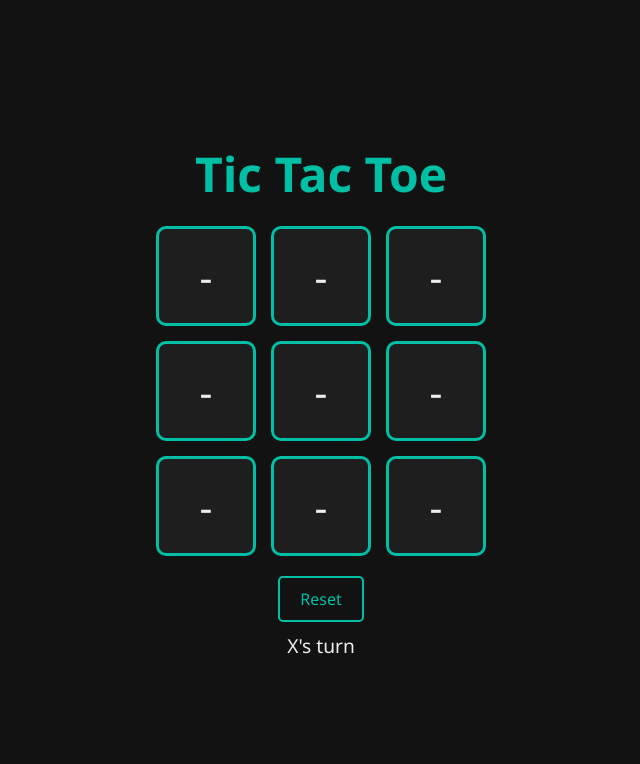
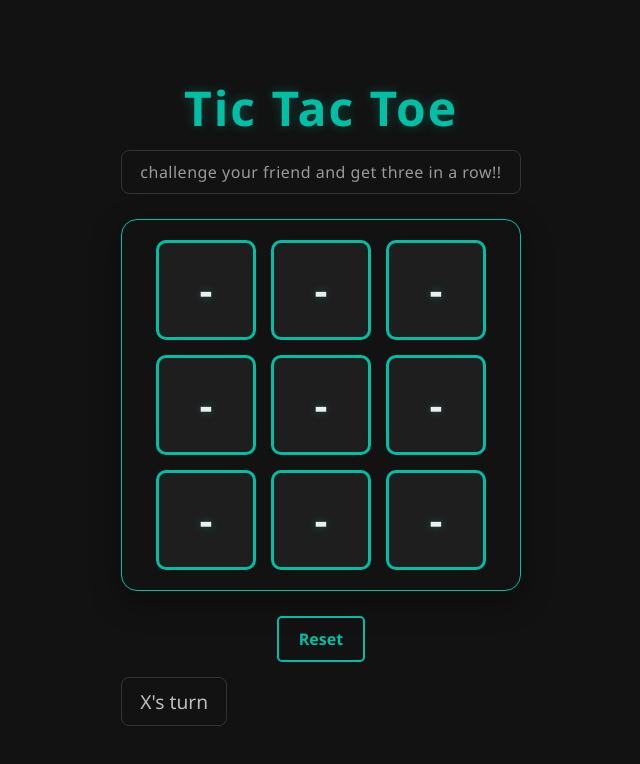
Before and after one commit to Juhi3921/tic-tac-toe-app, a React (Vite) app: page / in a window 1280 px wide. Shown: the top 764 px of the page, without its empty margins (319-959 px from the left). Built offline with nearby package versions, Linux system fonts and the light colour scheme.

Commit message:
done with changes in ui with dark theme

```diff
--- a/src/App.jsx
+++ b/src/App.jsx
@@ -39,7 +39,8 @@ function App() {
   return (
     <div className="App">
       <h1>Tic Tac Toe</h1>
-
+      <p className="game-description">
+         challenge your friend and get three in a row!!</p>
       <div className="board">
         {board.map((value, index) => (
           <BoardTile
--- a/src/index.css
+++ b/src/index.css
@@ -8,7 +8,7 @@
 
 /* Body Dark Theme */
 body {
-  background-color: #121212;
+  background: linear-gradient(135deg, #121212, #121212);
   color: #eeeeee;
   display: flex;
   justify-content: center;
@@ -24,6 +24,8 @@ h1 {
   font-size: 3rem;
   margin-bottom: 20px;
   color: #00bfa5;
+  letter-spacing: 2px;
+  text-shadow: 0 0 12px rgba(0, 191, 165, 0.3);
 }
 
 /* Board Grid */
@@ -32,7 +34,13 @@ h1 {
   grid-template-columns: repeat(3, 100px);
   gap: 15px;
   justify-content: center;
-  margin-bottom: 20px;
+  margin :25px auto;
+  padding: 20px;
+  background: #121212;
+  border: 1px solid #00bfa5;
+  border-radius: 16px;
+  box-shadow: 0 10px 30px rgba(0,0,0,0.4);
+
 }
 
 /* Tiles */
@@ -40,16 +48,34 @@ h1 {
   width: 100px;
   height: 100px;
   font-size: 2.5rem;
+  font-weight: 700;
+  text-shadow: 0 0 8px rgba(0, 191, 165, 0.4);
   background-color: #1e1e1e;
   border: 3px solid #00bfa5;
   border-radius: 10px;
   cursor: pointer;
   color: #eeeeee;
-  transition: all 0.3s ease;
+  transition: transform 0.2s ease;
+  background-color 0.2s ease;
+  bax-shadow 0.2s ease;
+  user-select:none;
+
 }
 
 .tile:hover {
-  background-color: #333333;
+  background-color: #292929;
+  transform: translateY(-3px);
+  box-shadow: 0 5px 15px rgba(0, 191, 165, 0.2);
+}
+
+.tile:active {
+  transform:scale(0.95);
+}
+
+.tile:focus-visible,
+button:focus-visible{
+  outline: 3px solid #00f2d8;
+  outline-offset: 3px;
 }
 
 /* Winning tiles */
@@ -83,16 +109,17 @@ h1 {
   }
 }
 
-/* Reset button */
+/* Reset button for game */
 button {
   padding: 10px 20px;
   font-size: 1rem;
+  font-weight: 600;
   border: 2px solid #00bfa5;
   background-color: transparent;
   color: #00bfa5;
   border-radius: 5px;
   cursor: pointer;
-  transition: all 0.2s ease;
+  transition: background-color 0.2s  ease, color 0.2s ease , color 0.2s ease, transform 0.2s ease;
 }
 
 button:hover {
@@ -100,7 +127,93 @@ button:hover {
   color: #121212;
 }
 
+button:active {
+  transform:scale(0.95);
+}
+
 p {
-  margin-top: 10px;
+  margin-top: 15px;
+  padding: 10px 18px;
+  width: fit-content;
   font-size: 1.2rem;
+  color: #bdbdbd;
+  font-weight: 500;
+  border: 1px solid #333333;
+  border-radius: 8px;
+
 }
+
+button:disabled{
+  opacity: 0.5;
+  cursor: not-allowed;
+  box-shadow: none;
+}
+
+.tile,
+button{
+  user-select:none;
+}
+
+body{
+  transition: background-color 0.3s ease, color 0.3 ease;
+}
+
+.tile{
+  animation: tileAppear 0.2s ease-out;
+}
+
+@keyframes tileAppear{
+  from{
+    transform: scale(0.9);
+    opacity: 0.5;
+  }
+  to{
+    transform: scale(1);
+    opacity: 1;
+  }
+}
+
+.turn{
+  margin: 15px auto;
+  padding: 10px 20px;
+  width: fit-content;
+  background: #1e1e1e;
+  border: 1px solid #00bfa5;
+  border-radius: 10px;
+  color: #00f2d8;
+  font-weight: bold;
+}
+
+
+.game-description{
+margin: -10px 0 25px;
+color: #999;
+font-size: 1rem;
+letter-spacing: 0.5px;
+}
+
+
+::-webkit-scrollbar{
+  width: 8px;
+
+}
+
+::-webkit-scrollbar-track{
+  background: #121212;
+
+}
+
+::-webkit-scrollbar-thumb{
+  background: #00bfa5;
+  border-radius: 10px;
+
+}
+
+::-webkit-scrollbar-thumb.hover{
+  background: #00bfa5;
+}
+
+
+:root{
+  color-scheme: dark;
+}
```
